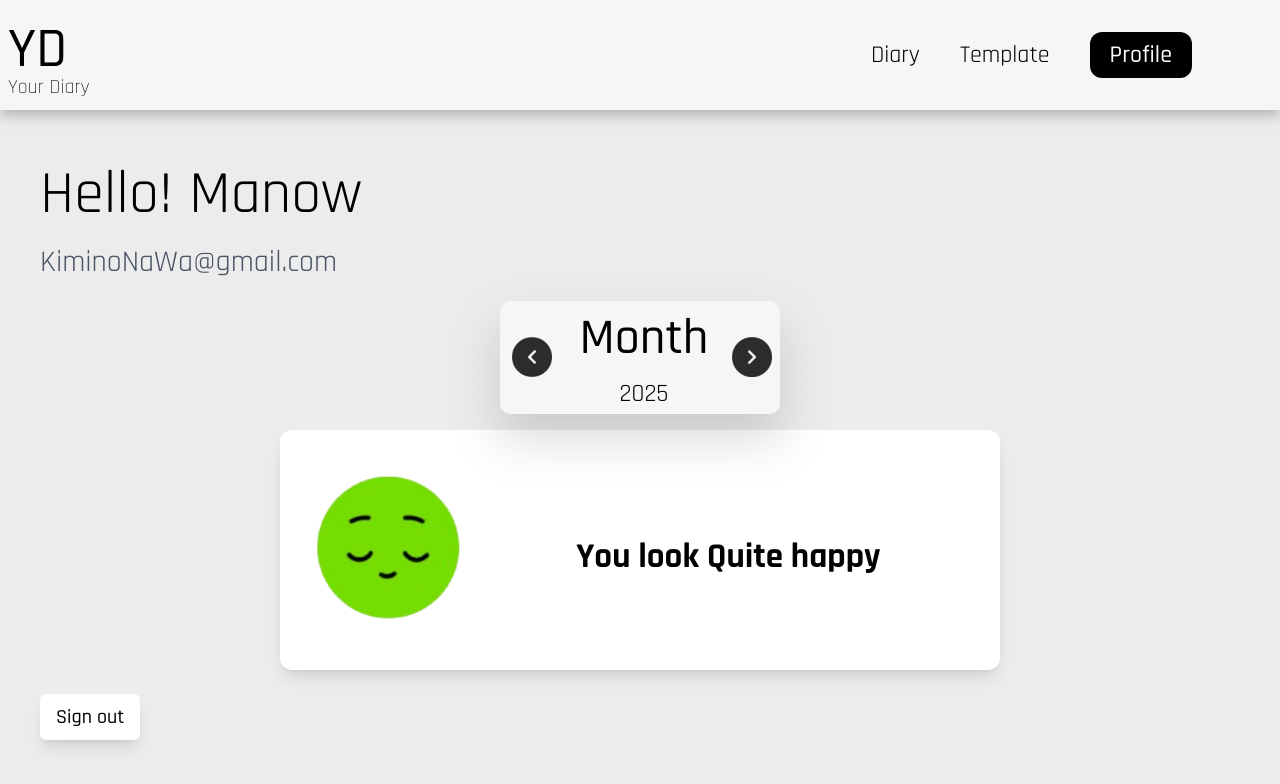
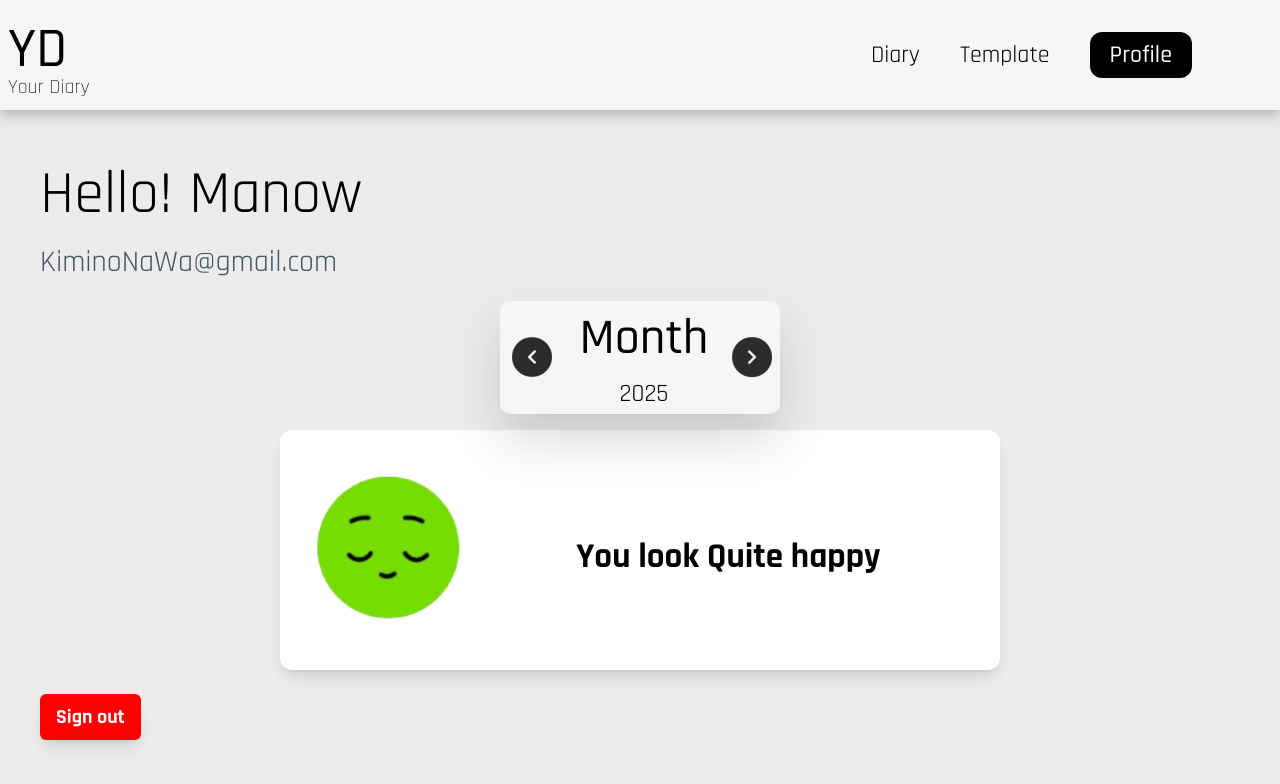
Before and after one commit to CSC105-2024/G02-forget, a React (Vite) app in the folder Front-end/: page /profile in a window 1280 px wide. Shown: the top 784 px of the page. Built offline with nearby package versions, Linux system fonts and the light colour scheme.

Commit message:
alittlefix
fix

```diff
--- a/Front-end/src/pages/ProfilePage.jsx
+++ b/Front-end/src/pages/ProfilePage.jsx
@@ -43,7 +43,7 @@ const ProfilePage = () => {
         </div>
         <button
           onClick={handleSignOut}
-          className="mt-6 px-4 py-2  text-[20px] font-medium font-[Rajdhani] rounded-md bg-[#ffffff] transition cursor-pointer shadow-lg"
+          className="mt-6 px-4 py-2  text-[20px] font-[Rajdhani] font-bold rounded-md bg-[red] text-white  transition cursor-pointer shadow-lg"
         >
           Sign out
         </button>
```
